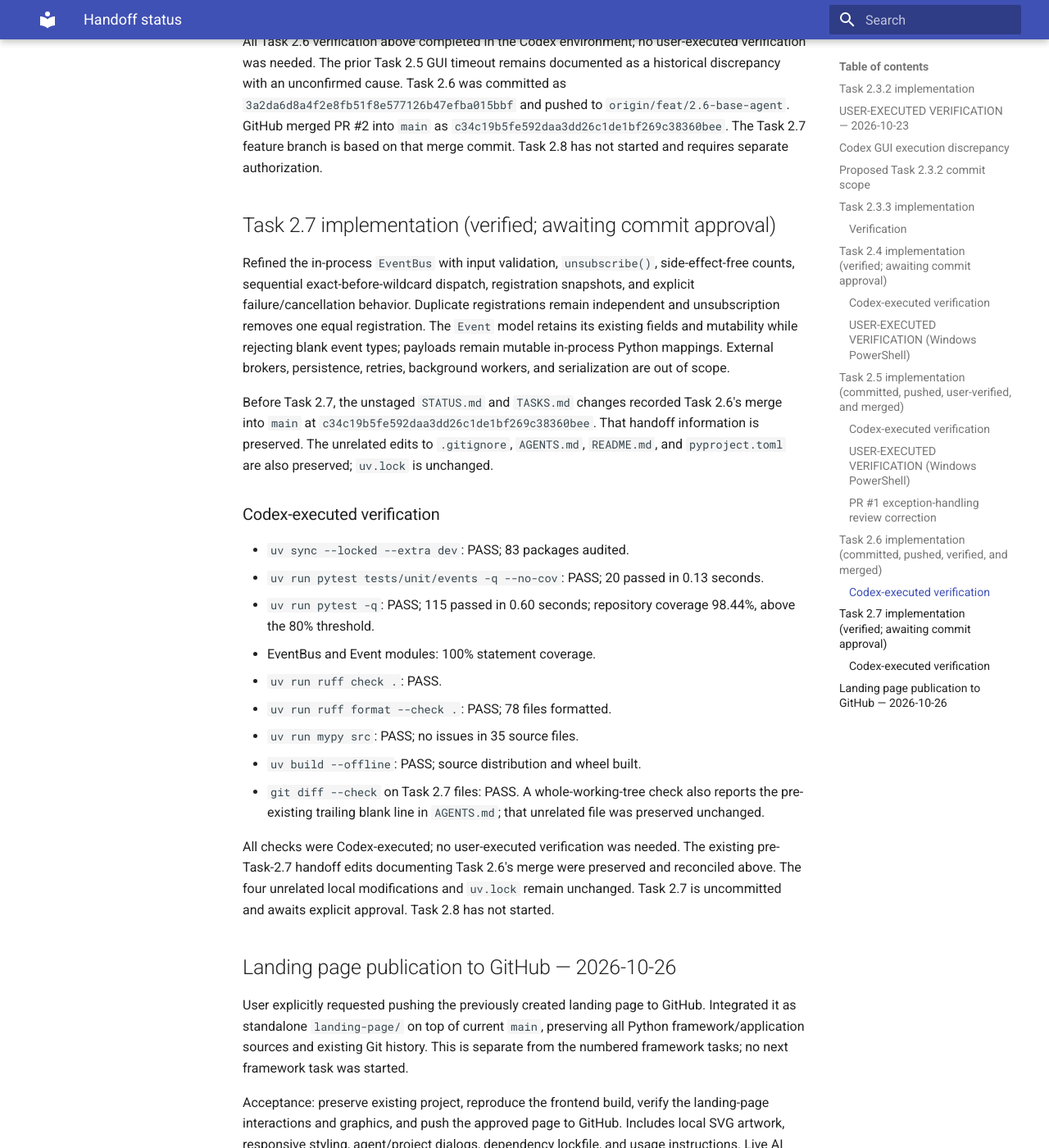
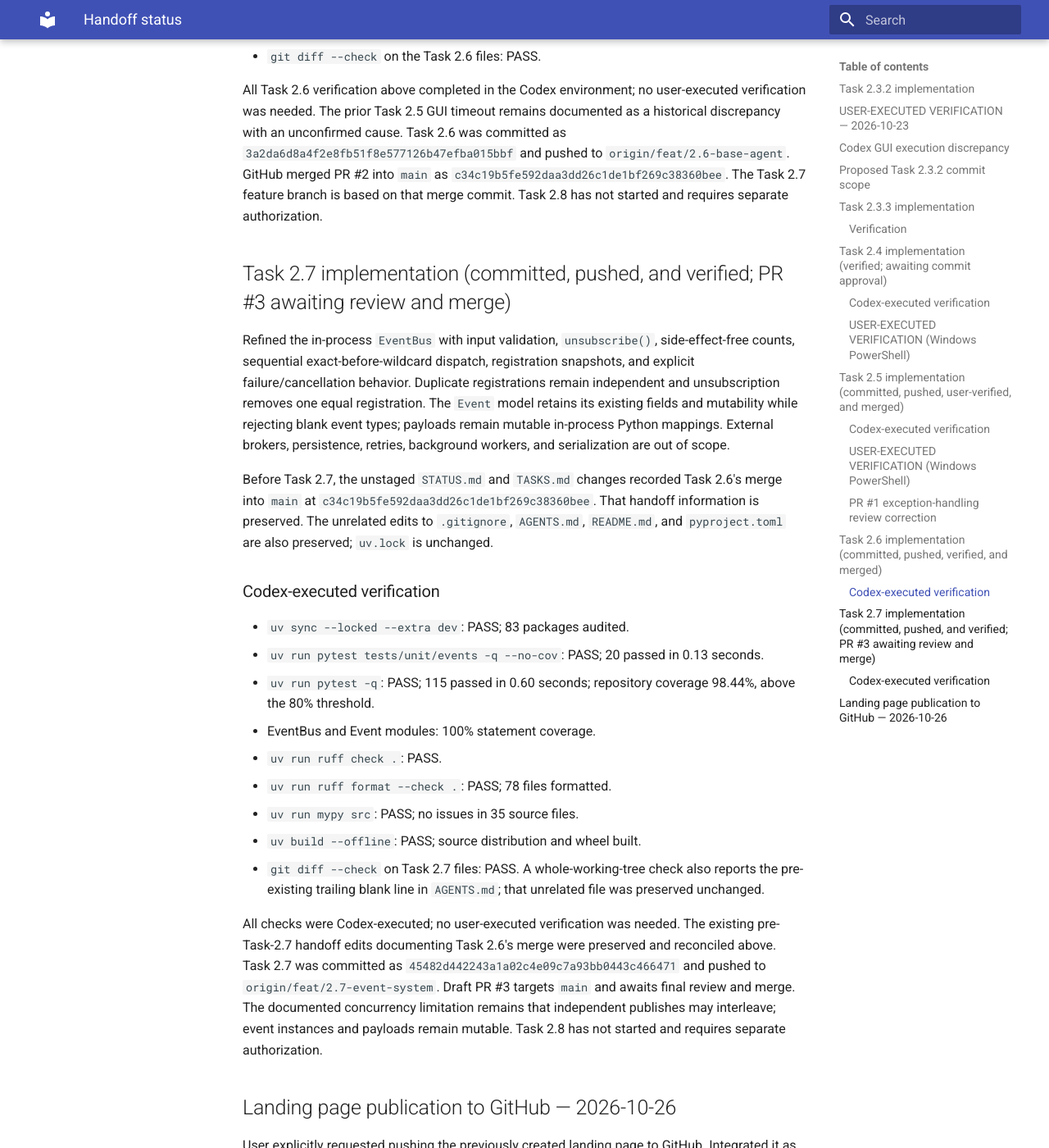
Before and after one commit to anfazmzbd-aus/ai-agriflow, an MkDocs documentation site: the page built from docs/handoff/STATUS.md, in a window 1280 px wide and 1400 px high, scrolled down 7490 px. Shown: the whole window at 82% size. Built offline with MkDocs 1.6.1 and Material for MkDocs 9.7.7, drawn with Linux system fonts in a browser that asks for light colours; some of the changed text lies outside the part shown.

Commit message:
docs(handoff): reconcile Task 2.7 post-commit status

```diff
--- a/docs/handoff/STATUS.md
+++ b/docs/handoff/STATUS.md
@@ -10,8 +10,9 @@
 - Pull request: **#1** (`feat/2.5-lifecycle` → `main`) — merged; GitHub Actions CI passed before merge
 - Completed task: **2.6 BaseAgent** — verified and merged into `main` as `c34c19b5fe592daa3dd26c1de1bf269c38360bee`
 - Pull request: **#2** (`feat/2.6-base-agent` → `main`) — merged; standard merge commit
-- Current task: **2.7 Event System** — implemented and verified on `feat/2.7-event-system`; awaiting commit approval
-- Gate: **Task 2.7 requires explicit commit approval; Task 2.8 needs separate authorization**
+- Completed task: **2.7 Event System** — committed as `45482d442243a1a02c4e09c7a93bb0443c466471` and pushed to `origin/feat/2.7-event-system`
+- Pull request: **#3** (`feat/2.7-event-system` → `main`) — draft; awaiting final review and merge
+- Gate: **Task 2.8 requires separate authorization**
 - Source fidelity: original user's local Git repository was not available; reconcile before merging.
 
 ## Task 2.3.2 implementation
@@ -265,7 +266,7 @@ historical discrepancy with an unconfirmed cause. Task 2.6 was committed as
 `c34c19b5fe592daa3dd26c1de1bf269c38360bee`. The Task 2.7 feature branch is based
 on that merge commit. Task 2.8 has not started and requires separate authorization.
 
-## Task 2.7 implementation (verified; awaiting commit approval)
+## Task 2.7 implementation (committed, pushed, and verified; PR #3 awaiting review and merge)
 
 Refined the in-process `EventBus` with input validation, `unsubscribe()`,
 side-effect-free counts, sequential exact-before-wildcard dispatch, registration
@@ -297,9 +298,12 @@ information is preserved. The unrelated edits to `.gitignore`, `AGENTS.md`,
 
 All checks were Codex-executed; no user-executed verification was needed. The
 existing pre-Task-2.7 handoff edits documenting Task 2.6's merge were preserved and
-reconciled above. The four unrelated local modifications and `uv.lock` remain
-unchanged. Task 2.7 is uncommitted and awaits explicit approval. Task 2.8 has not
-started.
+reconciled above. Task 2.7 was committed as
+`45482d442243a1a02c4e09c7a93bb0443c466471` and pushed to
+`origin/feat/2.7-event-system`. Draft PR #3 targets `main` and awaits final review
+and merge. The documented concurrency limitation remains that independent publishes
+may interleave; event instances and payloads remain mutable. Task 2.8 has not started
+and requires separate authorization.
 
 ## Landing page publication to GitHub — 2026-10-26
 
```
Also changed, not shown: docs/handoff/TASKS.md (+1 -1 lines).
